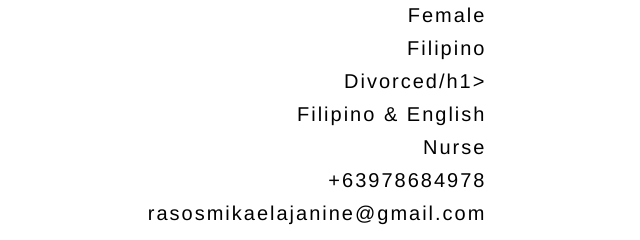
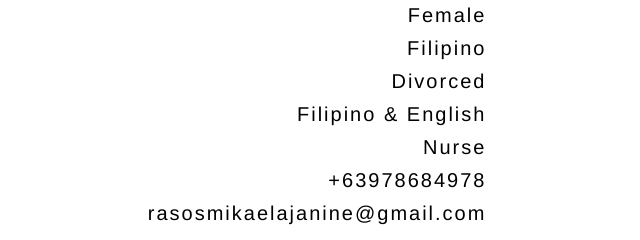
Before and after one commit to magandasimikaela/mikaelarosie, a plain HTML site: page background.html in a window 1280 px wide. Shown: the part 318-558 px from the top of the page, 640-1280 px from the left. Drawn offline with nearby package versions, Linux system fonts and the light colour scheme.

Commit message:
Update background.html

```diff
--- a/background.html
+++ b/background.html
@@ -28,7 +28,7 @@
         <h1 class="dob"><span>Date of Birth: </span>Feberuary 10, 2004</h1>
         <h1 class="sex"><span>Gender: </span>Female</h1>
         <h1 class="nationality"><span>Nationality: </span>Filipino</h1>
-        <h1 class="ms"><span>Marital Status: </span>Divorced/h1>
+        <h1 class="ms"><span>Marital Status: </span>Divorced</h1>
         <h1 class="lang"><span>Language: </span>Filipino & English</h1>
         <h1 class="work"><span>Previous Work: </span>Nurse</h1>
         <h1 class="phone"><span>Phone: </span>+63978684978</h1>
```
